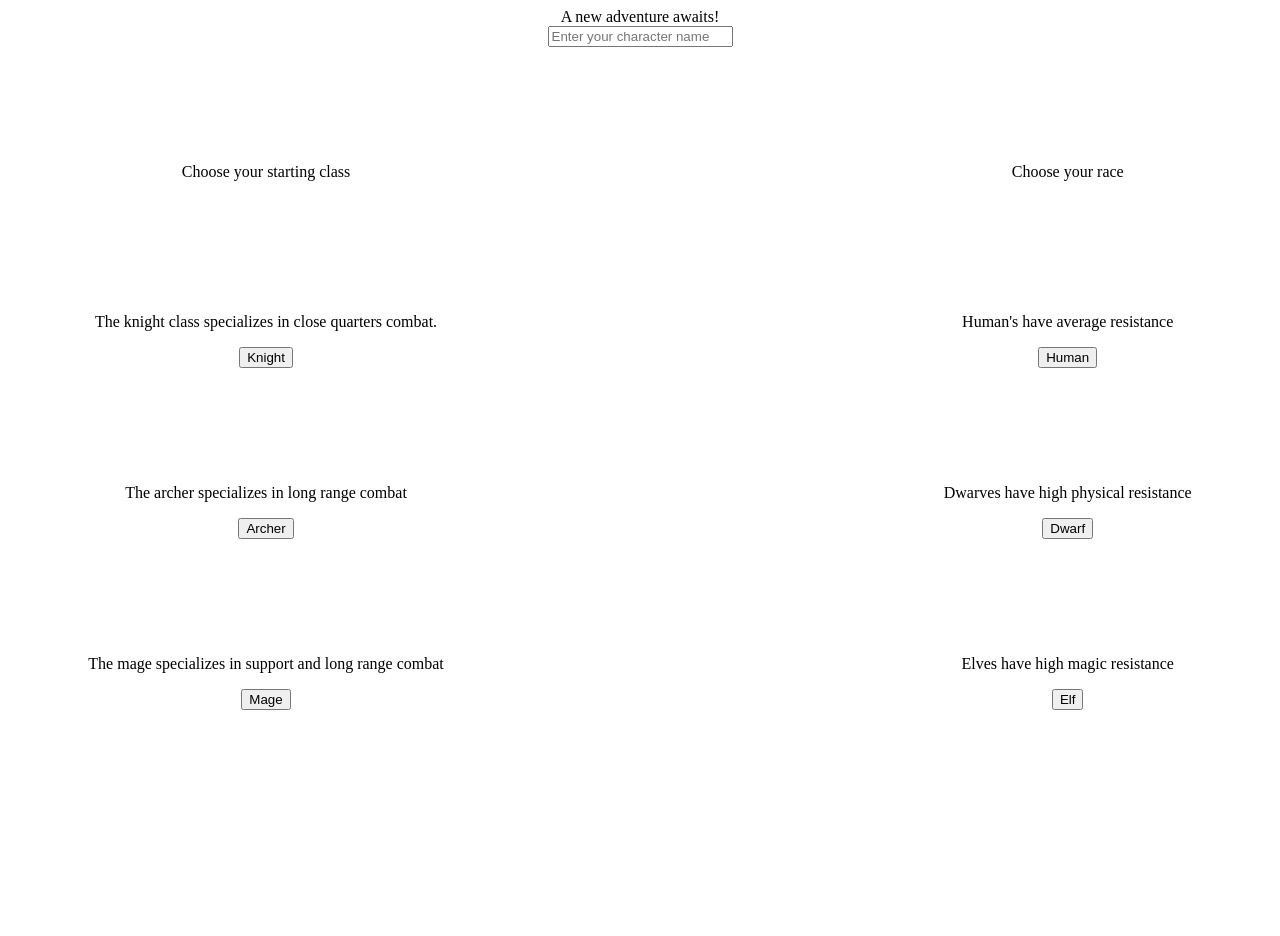
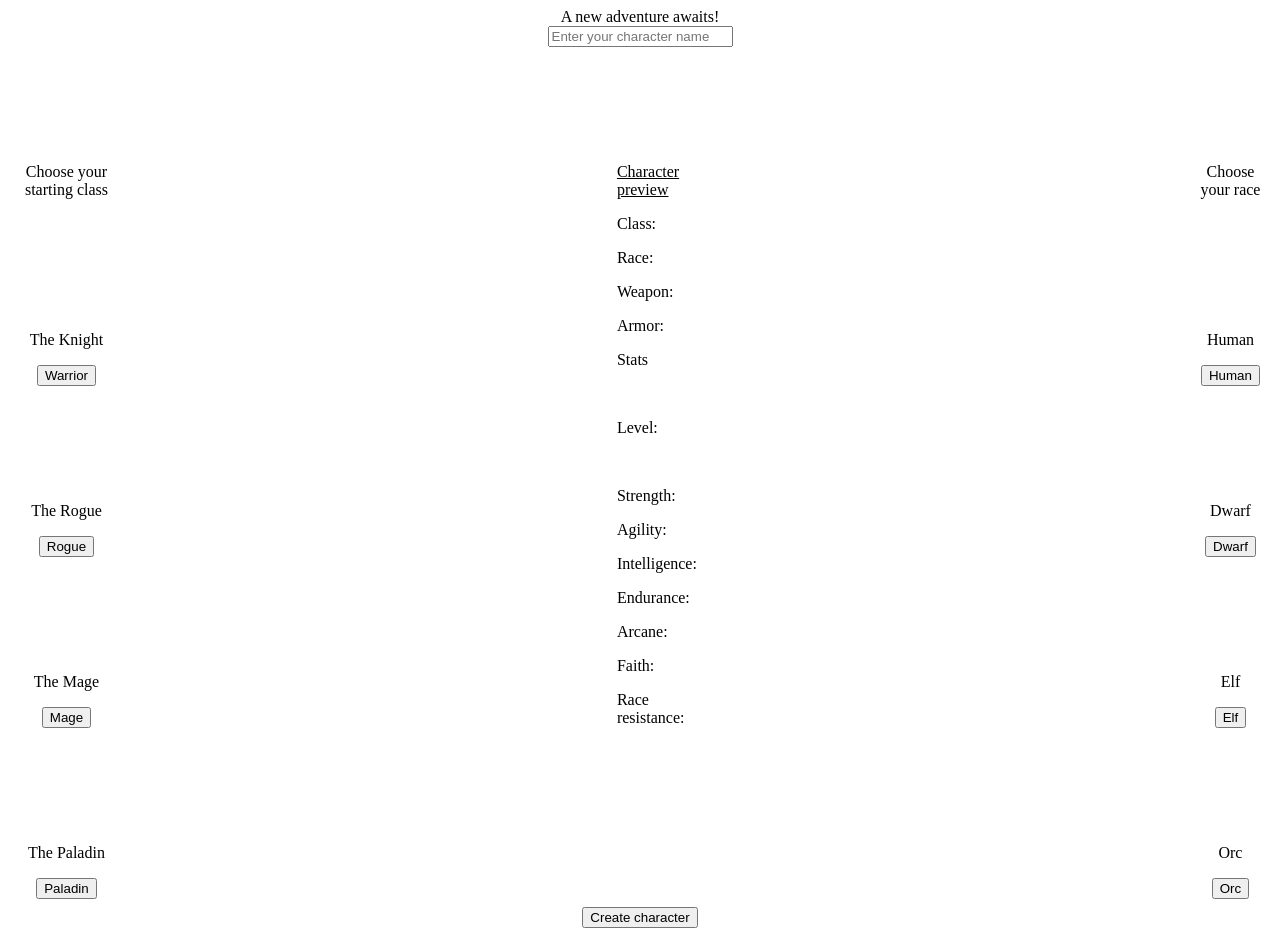
Before and after one commit to blubean11/DatabaseTermProject, a plain HTML site: page index.html in a window 1280 px wide. Before the commit the page ends 800 px from the top, so only its background shows below. Drawn offline with Linux system fonts and the light colour scheme.

Commit message:
Update index.html

```diff
--- a/index.html
+++ b/index.html
@@ -12,35 +12,68 @@
     <div class="selection">
         <div class="classContainer">
             <p>Choose your starting class</p>
-            <div class="knightClass">
-                <p>The knight class specializes in close quarters combat.</p>
-                <button class="classSelection">Knight</button>
+            <div class="warriorClass">
+                <p>The Knight</p>
+                <button class="classSelection" id="warrior">Warrior</button>
             </div>
             <div class="archerClass">
-                <p>The archer specializes in long range combat</p>
-                <button class="classSelection">Archer</button>
+                <p>The Rogue</p>
+                <button class="classSelection" id="rogue">Rogue</button>
             </div>
             <div class="mageClass">
-                <p>The mage specializes in support and long range combat</p>
-                <button class="classSelection">Mage</button>
+                <p>The Mage</p>
+                <button class="classSelection" id="mage">Mage</button>
+            </div>
+            <div class="paladinClass">
+                <p>The Paladin</p>
+                <button class="classSelection" id="paladin">Paladin</button>
+            </div>
+        </div>
+        <div class="characterPreview">
+            <p><u>Character preview</u></p>
+            <p>Class: </p>
+            <p>Race: </p>
+            <div class="equipmentBlock">
+                <p>Weapon: </p>
+                <p>Armor: </p>
+            </div>
+            <div class="attributes">
+                <div class="statBlock">
+                    <p>Stats</p>
+                    <br>
+                    <p>Level: </p>
+                    <br>
+                    <p>Strength: </p>
+                    <p>Agility: </p>
+                    <p>Intelligence: </p>
+                    <p>Endurance: </p>
+                    <p>Arcane: </p>
+                    <p>Faith: </p>
+                    <p>Race resistance: </p>
+                </div>
             </div>
         </div>
         <div class="raceContainer">
             <p>Choose your race</p>
             <div class="humanRace">
-                <p>Human's have average resistance</p>
-                <button class="raceSelection">Human</button>
+                <p>Human</p>
+                <button class="raceSelection" id="human">Human</button>
             </div>
             <div class="dwarfRace">
-                <p>Dwarves have high physical resistance</p>
-                <button class="raceSelection">Dwarf</button>
+                <p>Dwarf</p>
+                <button class="raceSelection" id="dwarf">Dwarf</button>
             </div>
             <div class="elfRace">
-                <p>Elves have high magic resistance</p>
-                <button class="raceSelection">Elf</button>
+                <p>Elf</p>
+                <button class="raceSelection" id="elf">Elf</button>
+            </div>
+            <div class="orcRace">
+                <p>Orc</p>
+                <button class="raceSelection" id="orc">Orc</button>
             </div>
         </div>
     </div>
+    <button id="createCharacter">Create character</button>
 
     <script src="script.js"></script>
 </body>
```
